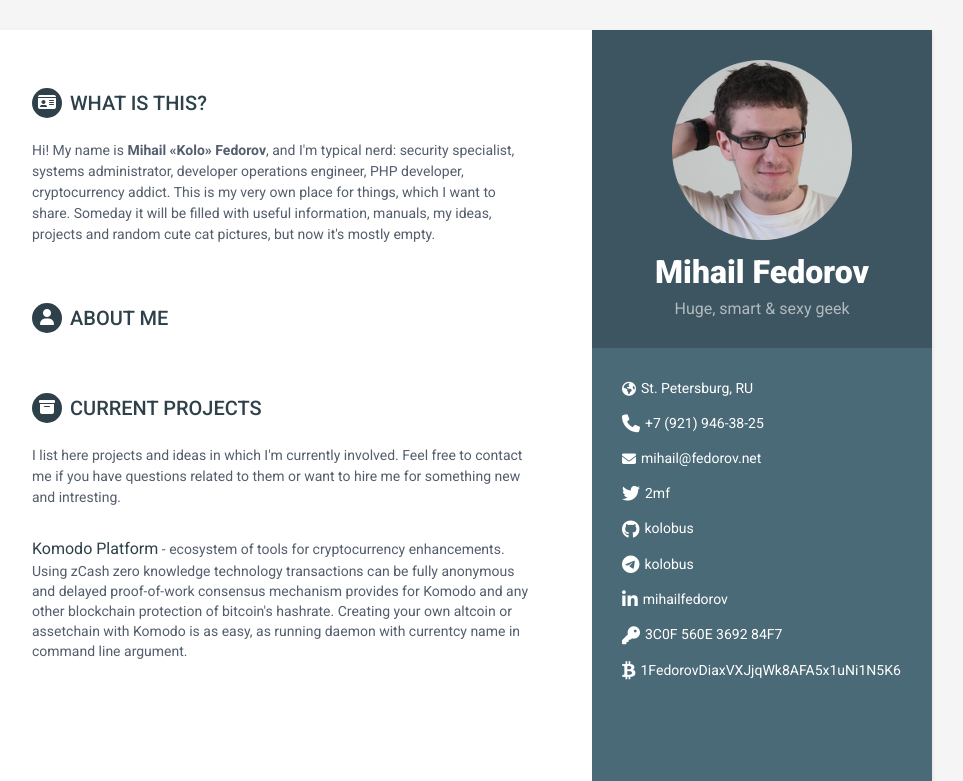
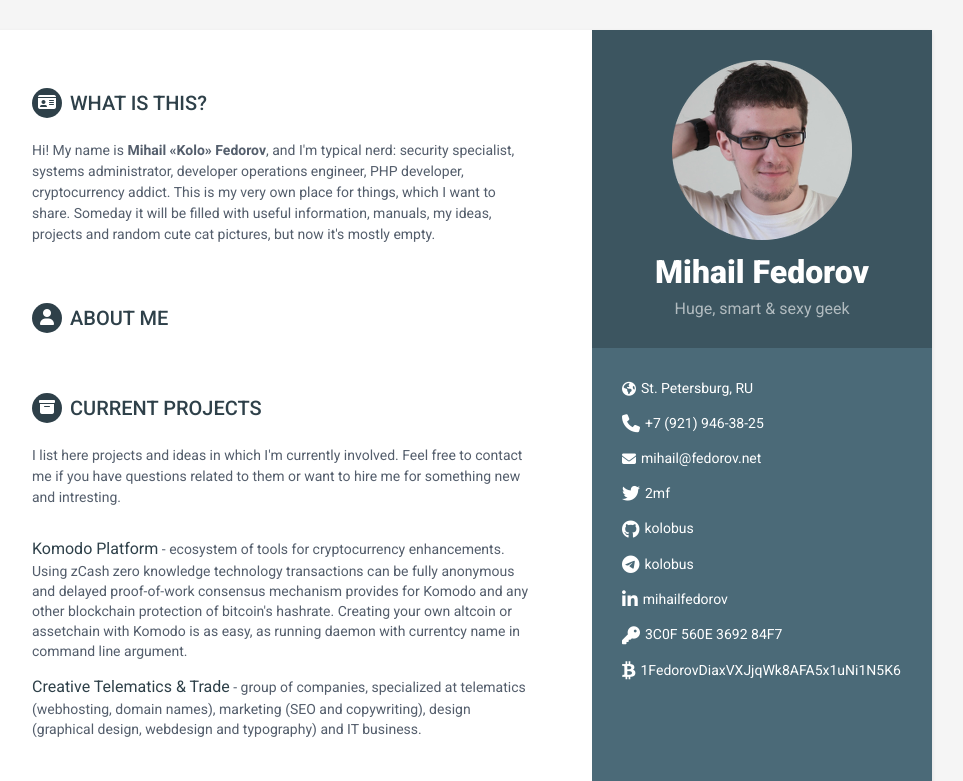
Before and after one commit to kolobus/fedorov.net, a Jekyll site: the page built from index.html, in a window 1280 px wide, cut to the strip 0-781 px from the top of the page. Shown: the whole strip, without its empty margins (188-1151 px from the left). Built offline with Jekyll 4.4.1, drawn with Linux system fonts in a browser that asks for light colours; nearby versions of some CDN libraries.

Commit message:
random stuff

```diff
--- a/index.html
+++ b/index.html
@@ -24,4 +24,7 @@ layout: default
   <div class="item">
         <span class="project-title"><a href="https://komodoplatform.com">Komodo Platform</a></span> - <span class="project-tagline">ecosystem of tools for cryptocurrency enhancements. Using zCash zero knowledge technology transactions can be fully anonymous and delayed proof-of-work consensus mechanism provides for Komodo and any other blockchain protection of bitcoin's hashrate. Creating your own altcoin or assetchain with Komodo is as easy, as running daemon with currentcy name in command line argument.</span>
   </div>
+  <div class="item">
+        <span class="project-title"><a href="https://creativetelematics.org">Creative Telematics &amp; Trade</a></span> - <span class="project-tagline">group of companies, specialized at telematics (webhosting, domain names), marketing (SEO and copywriting), design (graphical design, webdesign and typography) and IT business.</span>
+  </div>
 </section>
```
